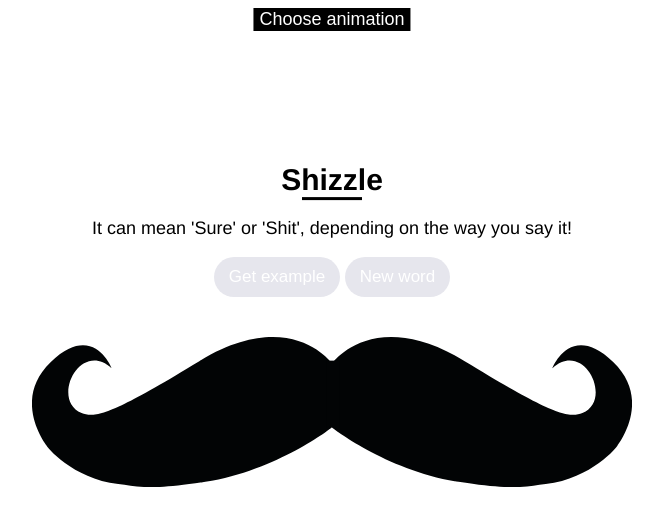
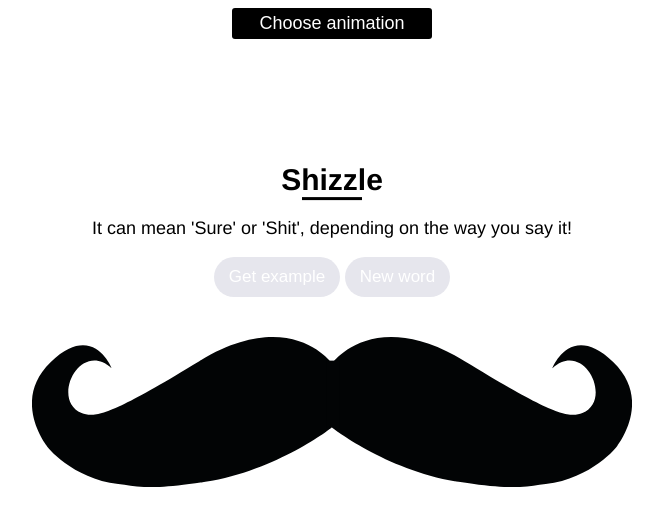
Before and after one commit to Lutski/Learn-hipster-words, a Jekyll site: the page built from index.html, in a window 1280 px wide. Shown: the top 526 px of the page, without its empty margins (308-971 px from the left). Built offline with Jekyll 4.4.1, drawn with Linux system fonts in a browser that asks for light colours; nearby versions of some CDN libraries.

Commit message:
Small UI updates

```diff
--- a/_sass/content.sass
+++ b/_sass/content.sass
@@ -72,6 +72,17 @@
       weight: 200
 
     .scale-down-btn
+      border: none
+      outline: none
+      background: white
+      padding: 5px 10px
+      cursor: pointer
+      border-radius: 20px
+      @include transition_form(0.3s)
+
+      &:hover
+        background: darken(white, 20%)
+
 
 
 
--- a/_sass/header.sass
+++ b/_sass/header.sass
@@ -9,13 +9,17 @@
   z-index: 9999
 
   .animation-picker
+    background: transparent
+
     .animation-btn
       background: black
       border: none
+      border-radius: 3px
       cursor: pointer
       color: white
       outline: none
-      width: 100%
+      padding: 5px
+      width: 200px
       font:
         size: 18px
 
--- a/javascript/main.js
+++ b/javascript/main.js
@@ -100,7 +100,7 @@
 
 // -------------------- Header --------------------
 function openAnimationPicker() {
-  $('.animation-btn').click(function() {
+  $('.animation-picker').hover(function() {
     $('.animation-dropdown').fadeToggle('fast');
   });
 }
```
